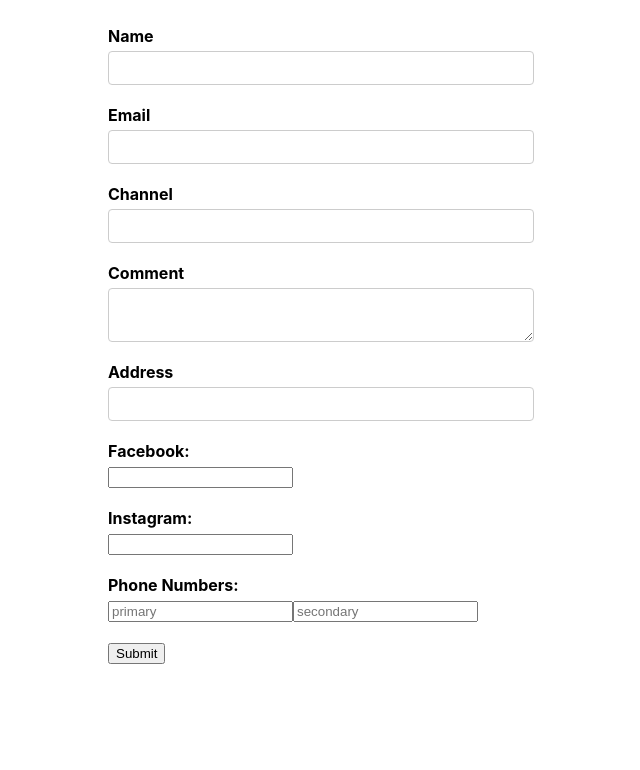
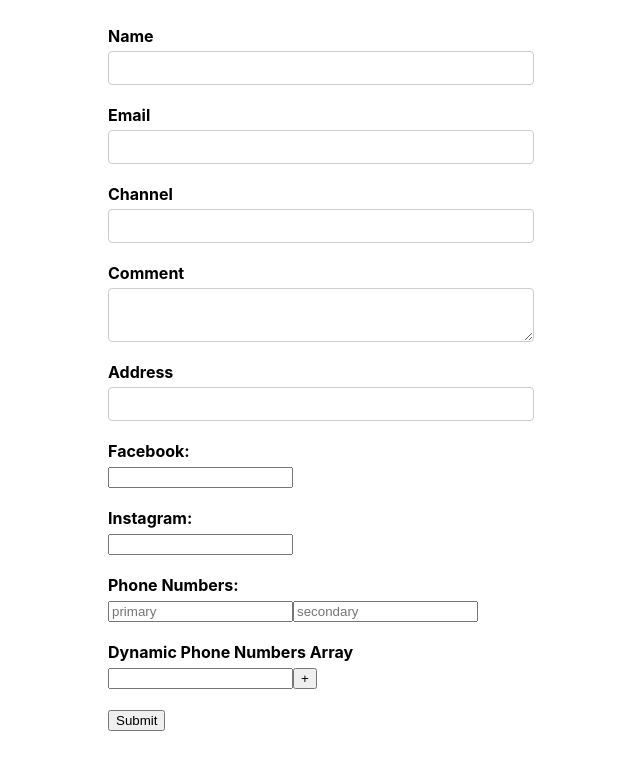
Before and after one commit to mb-awan/react-formik-by-codeevolution, a React (Create React App) app in the folder formik-youtube-course/: page / in a window 1280 px wide. Shown: the top 770 px of the page, without its empty margins (319-959 px from the left). Built offline with nearby package versions, Linux system fonts and the light colour scheme.

Commit message:
22-FieldArray from formik for Array of Dynamic Size

```diff
--- a/formik-youtube-course/src/Components/YoutubeForm.js
+++ b/formik-youtube-course/src/Components/YoutubeForm.js
@@ -1,5 +1,5 @@
 import styles from '../App.module.css';
-import {ErrorMessage, Field, Form, Formik} from "formik";
+import {ErrorMessage, Field, Form, Formik, FieldArray} from "formik";
 import * as Yup from 'yup';
 
 const validationSchema = Yup.object({
@@ -16,7 +16,7 @@ const ErrorMessageContainer = props => {
 
 
 export const YoutubeForm = props => {
-    const initialValues =  {
+    const initialValues = {
         name: '',
         email: '',
         channel: '',
@@ -26,7 +26,8 @@ export const YoutubeForm = props => {
             fb: '',
             insta: ''
         },
-        phoneNumbers: ['', '']
+        phoneNumbers: ['', ''],
+        phNumbers: ['']
     };
 
     const onSubmit = values => console.log('form data:', values);
@@ -121,6 +122,26 @@ export const YoutubeForm = props => {
                 </div>
 
                 <div className={styles['form-control']}>
+                    <label>Dynamic Phone Numbers Array</label>
+                    <FieldArray name='phNumbers'>
+                        {
+                            fieldArrayProps => {
+                                const {push, remove, form} = fieldArrayProps;
+                                const {phNumbers} = form.values;
+                                return phNumbers.map((phNumber, index) => (
+                                        <div key={index}>
+                                            <Field name={`phNumbers[${index}]`}></Field>
+                                            { !!index && <button type='button' onClick={()=> {remove(index)}}>-</button>}
+                                            <button type='button' onClick={()=> { push('')}}>+</button>
+                                        </div>
+                                    )
+                                )
+                            }
+                        }
+                    </FieldArray>
+                </div>
+
+                <div className={styles['form-control']}>
                     <button type='submit'>Submit</button>
                 </div>
             </Form>
```
